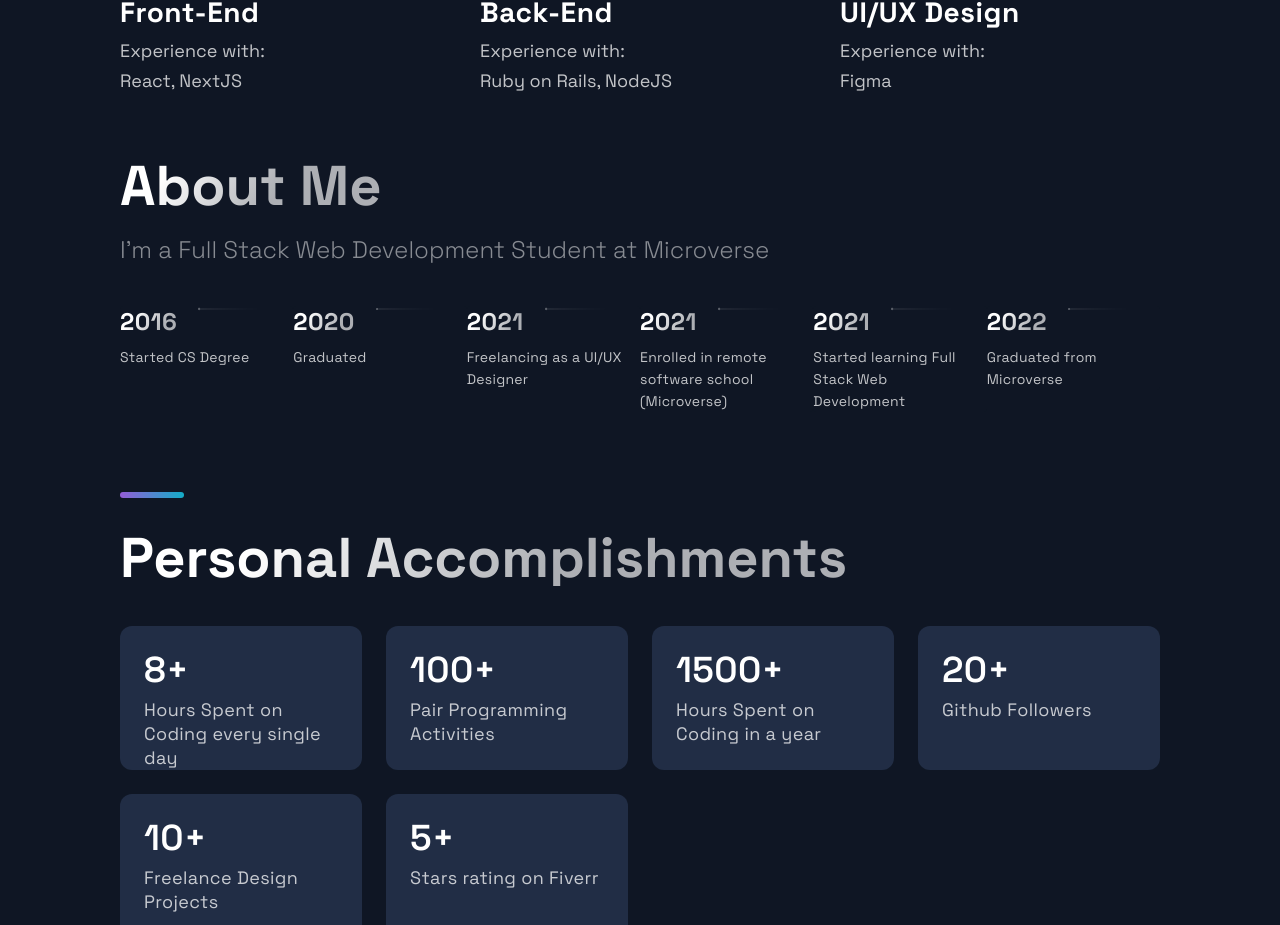
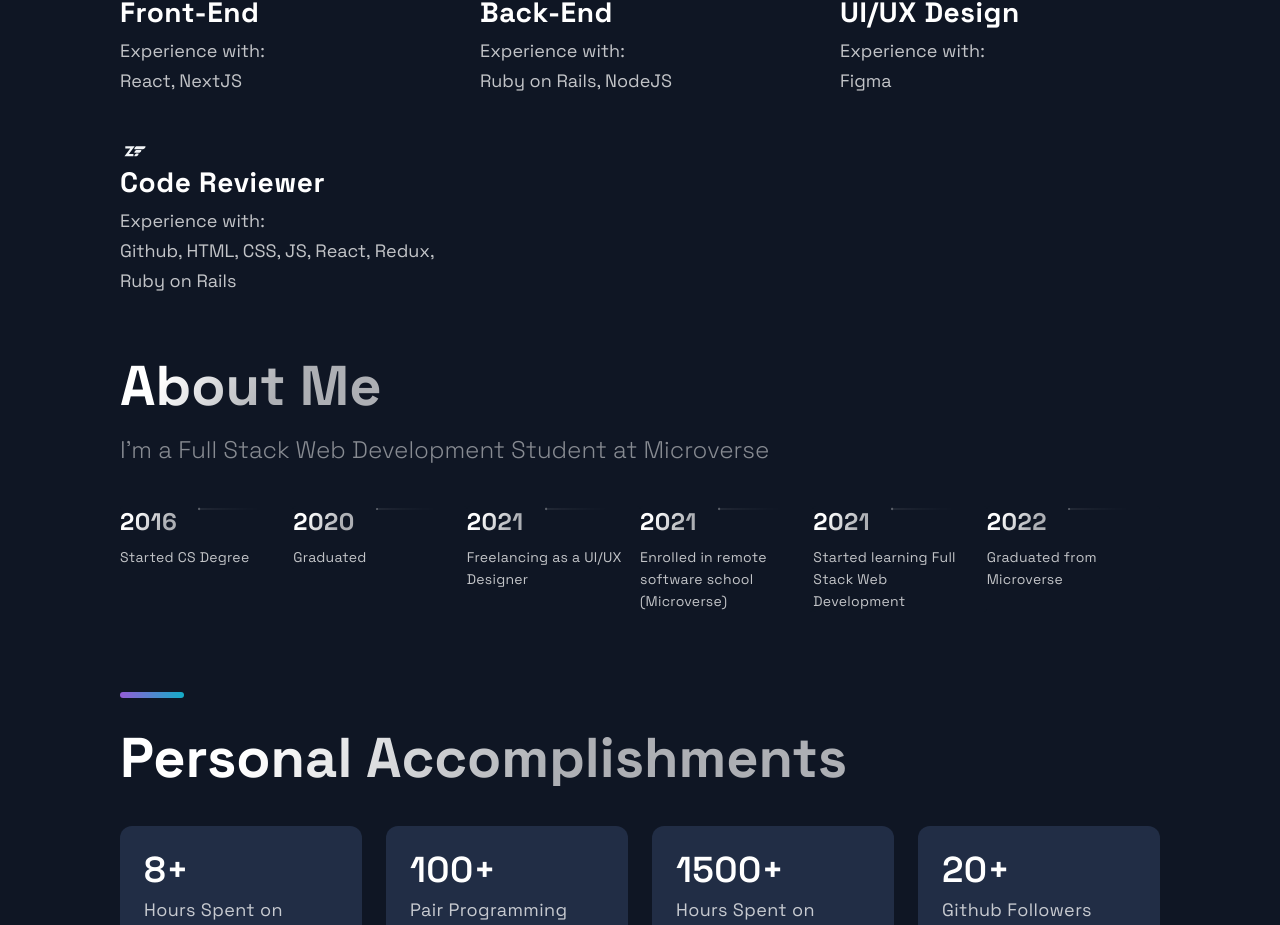
Before and after one commit to zainsadaqat/nextjs-portfolio, a Next.js app: page / in a window 1280 px wide. Shown: the part 2493-3418 px from the top of the page. Built offline with nearby package versions, Linux system fonts and the light colour scheme.

Commit message:
Update tech section

```diff
--- a/src/components/Technologies/Technologies.js
+++ b/src/components/Technologies/Technologies.js
@@ -56,6 +56,17 @@ const Technologies = () => (
           </ListParagraph>
         </ListContainer>
       </ListItem>
+      <ListItem>
+        <DiZend size="3rem" />
+        <ListContainer>
+          <ListTitle>Code Reviewer</ListTitle>
+          <ListParagraph>
+            Experience with:
+            <br />
+            Github, HTML, CSS, JS, React, Redux, Ruby on Rails
+          </ListParagraph>
+        </ListContainer>
+      </ListItem>
     </List>
   </Section>
 );
```
